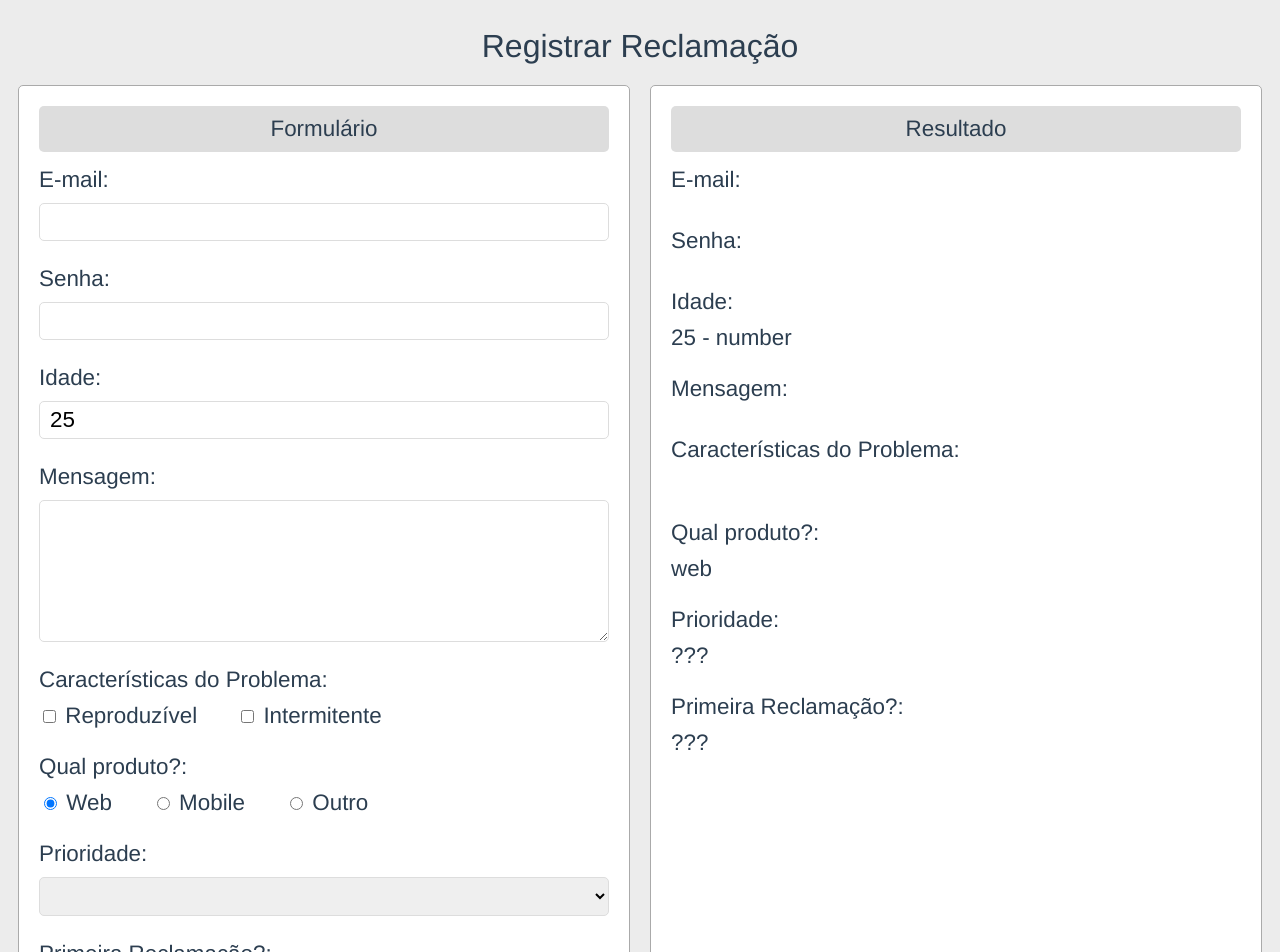
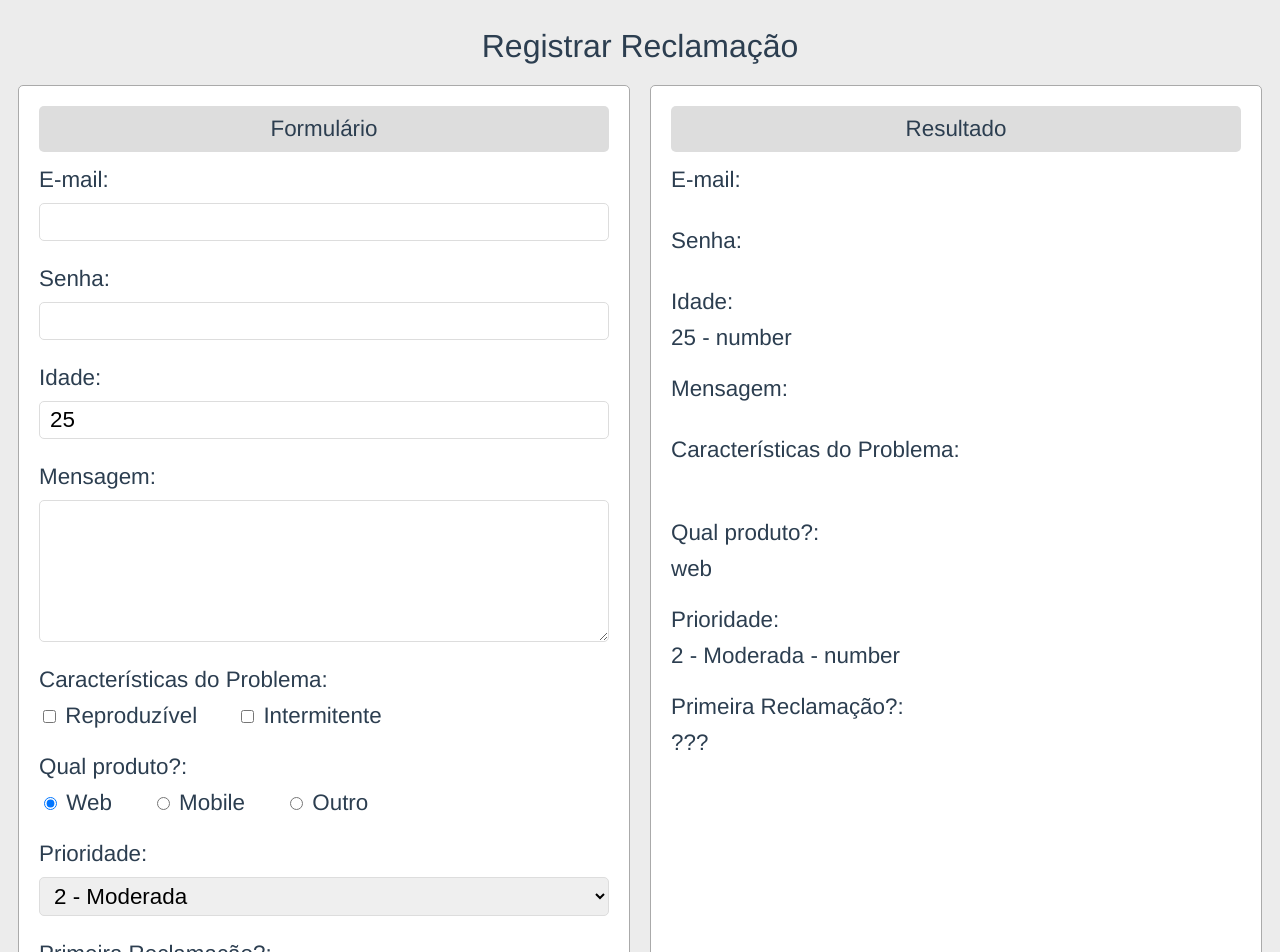
Before and after one commit to robertov8/cursovuejs2modulo1, a Vue app in the folder formulario-exercicios/: page / in a window 1280 px wide. Shown: the top 952 px of the page. Built offline with nearby package versions, Linux system fonts and the light colour scheme.

Commit message:
170. Manipulando Combobox com <select> e <option>

```diff
--- a/formulario-exercicios/src/App.vue
+++ b/formulario-exercicios/src/App.vue
@@ -37,8 +37,13 @@
                     </span>
                 </Rotulo>
                 <Rotulo nome="Prioridade">
-                    <select name="" id="">
-                        <option></option>
+                    <select v-model="prioridade">
+                        <option
+                            v-for="prioridade in prioridades"
+                            :key="prioridade.codigo"
+                            :value="prioridade.codigo">
+                            {{ prioridade.codigo }} - {{ prioridade.nome }}
+                        </option>
                     </select>
                 </Rotulo>
                 <Rotulo nome="Primeira Reclamação?">
@@ -73,7 +78,7 @@
                     <span>{{ produto }}</span>
                 </Rotulo>
                 <Rotulo nome="Prioridade">
-                    <span>???</span>
+                    <span>{{ prioridade }} - {{ prioridadeNome }} - {{ tipoPrioridade }}</span>
                 </Rotulo>
                 <Rotulo nome="Primeira Reclamação?">
                     <span>???</span>
@@ -98,12 +103,25 @@
                 },
                 mensagem: '',
                 caracteristicas: [],
-                produto: 'web'
+                produto: 'web',
+                prioridade: 2,
+                prioridades: [
+                    { codigo: 1, nome: 'Baixa' },
+                    { codigo: 2, nome: 'Moderada' },
+                    { codigo: 3, nome: 'Alta' },
+                ]
             };
         },
         computed: {
             tipoIdade() {
                 return typeof this.usuario.idade;
+            },
+            tipoPrioridade() {
+                return typeof this.prioridade;
+            },
+            prioridadeNome() {
+                const prioridade = this.prioridades.filter(p => p.codigo === this.prioridade)[0];
+                return prioridade.nome;
             }
         },
         components: {Rotulo, Escolha}
```
